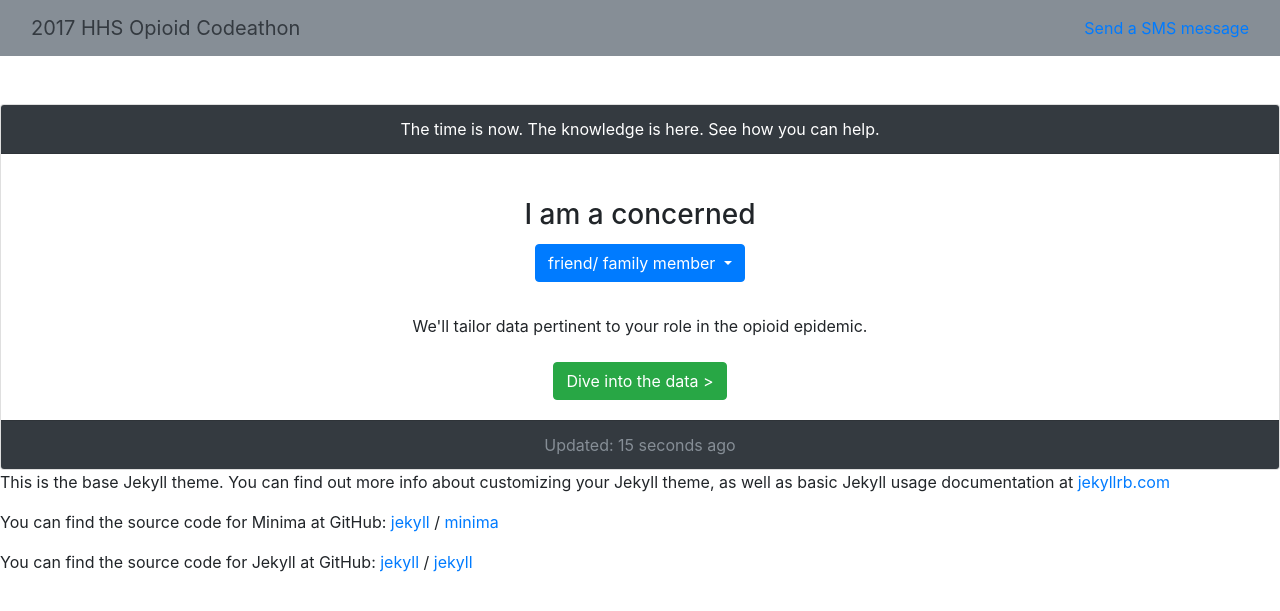
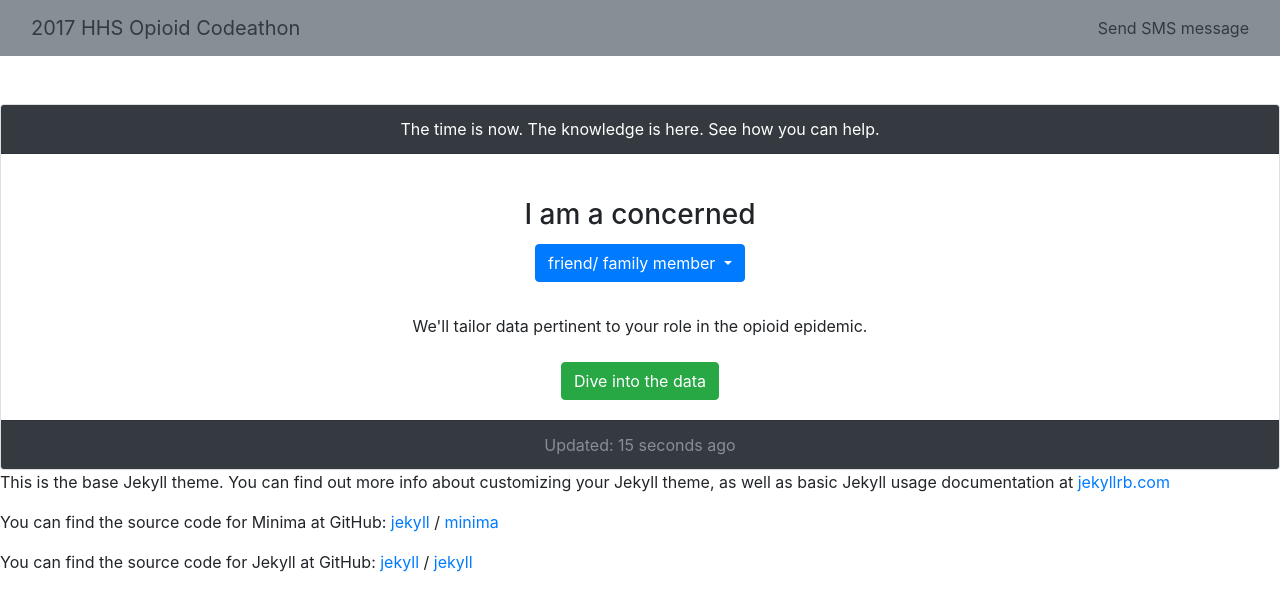
Before and after one commit to booz-allen-hamilton/hhs-opioid-codeathon-treatment, a Jekyll site: the page built from site/about.md, in a window 1280 px wide. Shown: the top 611 px of the page. Built offline with Jekyll 4.4.1, drawn with Linux system fonts in a browser that asks for light colours; nearby versions of some CDN libraries.

Commit message:
Edited media list images to be dynamic; Changed Texting color in nav

```diff
--- a/site/_config.yml
+++ b/site/_config.yml
@@ -20,7 +20,7 @@
   community to feel empowered through the accurate dissemination of useful knowledge
   based on the facts in your specific location.
 baseurl: "/hhs-codeathon-2017" # the subpath of your site, e.g. /blog
-url: "https://s3.amazonaws.com/hhs-codeathon-2017" # the base hostname & protocol for your site, e.g. http://example.com
+# url: "https://s3.amazonaws.com/hhs-codeathon-2017" # the base hostname & protocol for your site, e.g. http://example.com
 github_username:  booz-allen-hamilton
 
 # Build settings
--- a/site/_includes/header.html
+++ b/site/_includes/header.html
@@ -6,7 +6,7 @@
       </a>
     </div>
     <div>
-      <a href="sms://+15133705652">Send a SMS message</a>
+      <a class="text-dark" href="sms://+15133705652">Send SMS message</a>
     </div>
   </div>
 </nav>
--- a/site/_includes/media_list.html
+++ b/site/_includes/media_list.html
@@ -1,4 +1,4 @@
-<ul class="list-unstyled bg-light p-3" style="height:300px; width:600px; overflow:scroll;">
+<ul class="list-unstyled bg-light p-3" style="height:300px; overflow:scroll;">
   <li class="media">
     <img class="mr-3" src="{{ site.baseurl }}/assets/img/passersby.jpg" style="height: 64px; width: 64px">
     <div class="media-body">
@@ -7,14 +7,14 @@
     </div>
   </li>
   <li class="media my-4">
-    <img class="mr-3" src="{{ site.baseurl }}/assets/img/passersby.jpg" style="height: 64px; width: 64px">
+    <img class="mr-3" src="{{ site.baseurl }}/assets/img/road.jpg" style="height: 64px; width: 64px">
     <div class="media-body">
       <h5 class="mt-0 mb-1">Beware of Fraudulent Treatment Centers</h5>
       Many treatment programs claim high success rates, but <a href="#">do your research</a> into their methodologies is very important.
     </div>
   </li>
   <li class="media">
-    <img class="mr-3" src="{{ site.baseurl }}/assets/img/passersby.jpg" style="height: 64px; width: 64px">
+    <img class="mr-3" src="{{ site.baseurl }}/assets/img/streetkid.jpg" style="height: 64px; width: 64px">
     <div class="media-body">
       <h5 class="mt-0 mb-1">Denver man saves 91 lives and counting with Narcan</h5>
       Read up on <a href="#">an influential Denver man, known locally as the "uber of Narcan"</a>.
--- a/site/_includes/special_header.html
+++ b/site/_includes/special_header.html
@@ -21,7 +21,7 @@
     <!--  Subtitle -->
     <p class="card-text mb-4">We'll tailor data pertinent to your role in the opioid epidemic.</p>
     <a class="btn btn-success" href="{{ site.baseurl }}/dashboard.html">
-      Dive into the data >
+      Dive into the data
     </a>
   </div>
   <div class="card-footer bg-dark text-muted">
--- a/site/assets/css/overrides.scss
+++ b/site/assets/css/overrides.scss
@@ -1,3 +1,4 @@
 .jumbotron {
     background-image: url('/hhs-codeathon-2017/assets/img/bridge.jpg');
+    background-size: 100%;
 }
```
